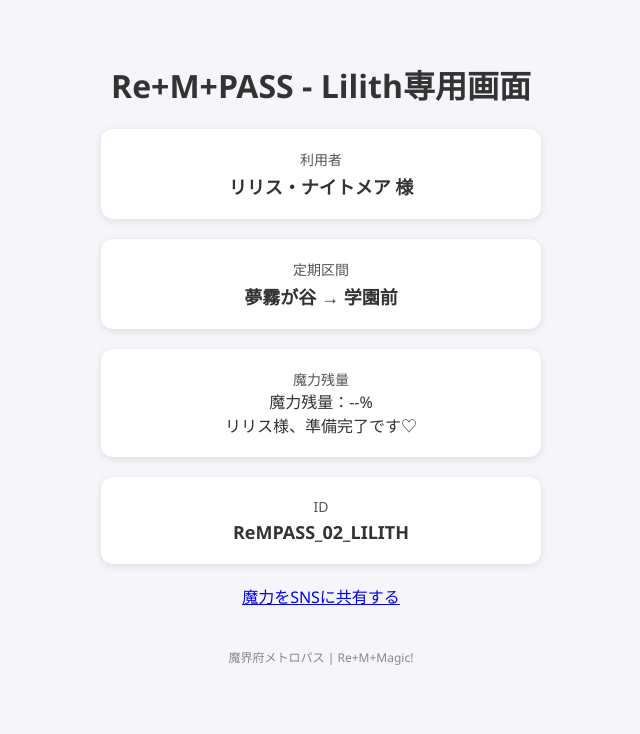
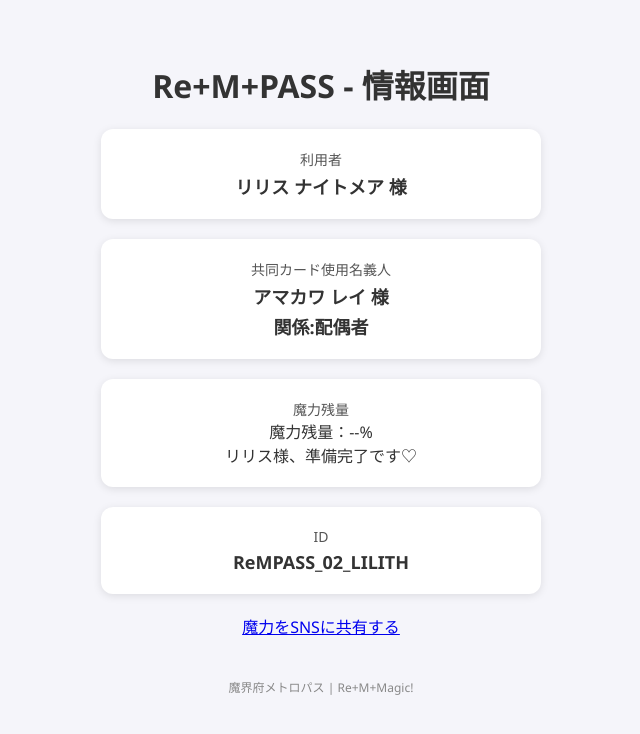
Before and after one commit to higashiikenaga/metro_ic, a plain HTML site: page index_noregular.html in a window 1280 px wide. Shown: the whole page, without its empty margins (319-959 px from the left). Drawn offline with Linux system fonts and the light colour scheme.

Commit message:
Update index_noregular.html

```diff
--- a/index_noregular.html
+++ b/index_noregular.html
@@ -3,7 +3,7 @@
 <head>
   <meta charset="UTF-8">
   <meta name="viewport" content="width=device-width, initial-scale=1.0">
-  <title>Re+M+PASS - Lilith</title>
+  <title>Re+M+PASS - 情報画面</title>
   <style>
     body {
       font-family: "Segoe UI", sans-serif;
@@ -78,15 +78,16 @@
   </style>
 </head>
 <body class="normal-mode">
-  <h1 id="title">Re+M+PASS - Lilith専用画面</h1>
+  <h1 id="title">Re+M+PASS - 情報画面</h1>
 
   <div class="card">
     <div class="label">利用者</div>
-    <div class="value">リリス・ナイトメア 様</div>
+    <div class="value">リリス ナイトメア 様</div>
   </div>
   <div class="card">
-    <div class="label">定期区間</div>
-    <div class="value">夢霧が谷 → 学園前</div>
+    <div class="label">共同カード使用名義人</div>
+    <div class="value">アマカワ レイ 様</div>
+    <div class="value">関係:配偶者</div>
   </div>
   <div class="card">
     <div class="label">魔力残量</div>
```
